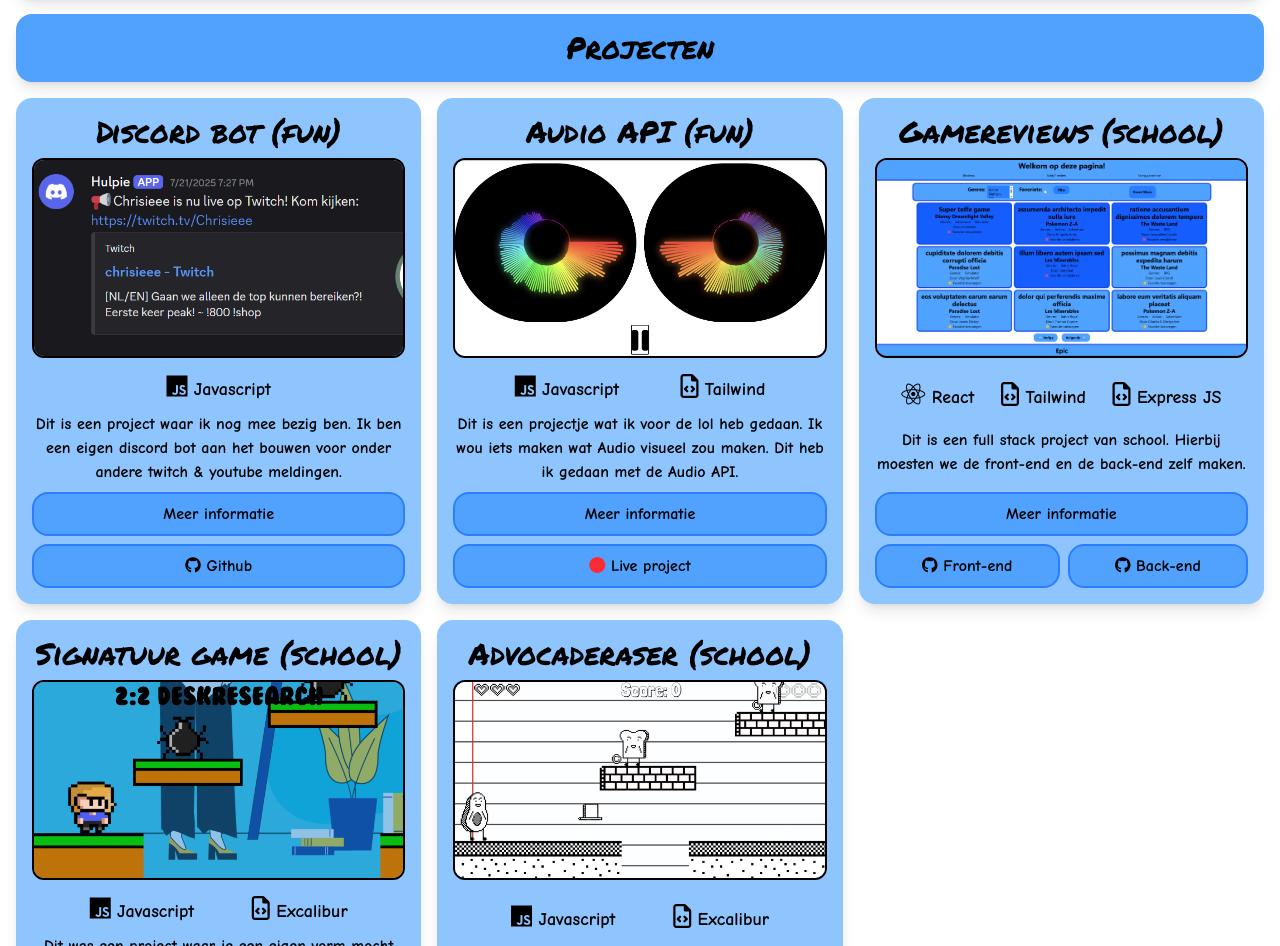
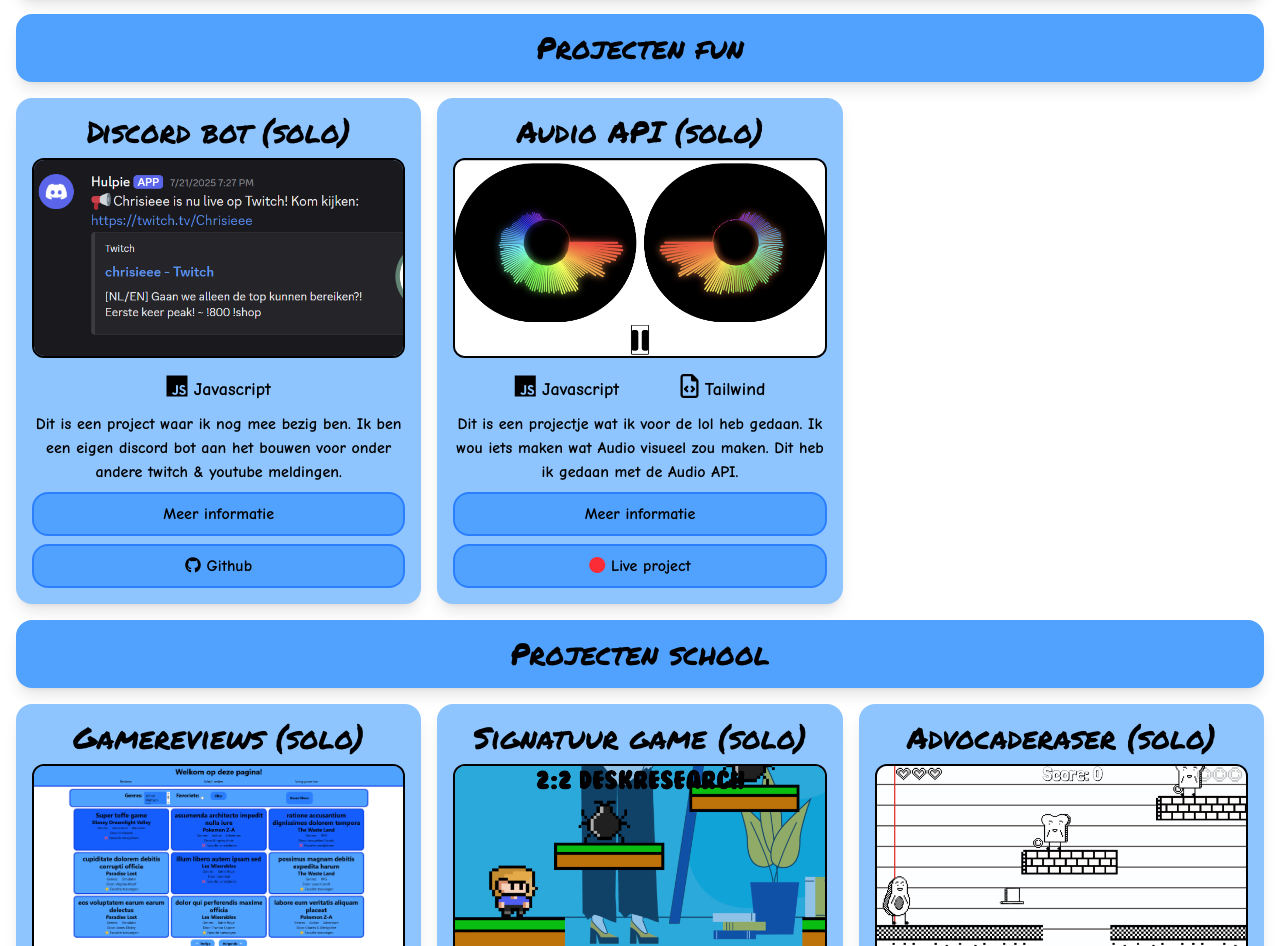
Before and after one commit to Chrisieee/portfolio, a React (Vite) app: page /#/projects in a window 1280 px wide. Shown: the part 66-1012 px from the top of the page. Built offline with nearby package versions, Linux system fonts and the light colour scheme.

Commit message:
Animatie verbeterd

```diff
--- a/src/Layout.jsx
+++ b/src/Layout.jsx
@@ -1,6 +1,7 @@
 import './index.css'
 import {Outlet} from "react-router";
 import Header from "./components/header.jsx";
+import {AnimatePresence, motion} from "framer-motion";
 
 function Layout() {
     return (
@@ -8,7 +9,12 @@ function Layout() {
             <Header/>
 
             <main className={"max-w-screen flex flex-col gap-2 my-2 flex-grow"}>
-                <Outlet/>
+                <AnimatePresence mode="wait">
+                    <motion.div key={location.pathname} className={"flex-grow"}
+                                transition={{type: "spring", stiffness: 100, damping: 20}}>
+                        <Outlet/>
+                    </motion.div>
+                </AnimatePresence>
             </main>
 
             <footer className={"my-2 mx-4 px-5 py-5 rounded-2xl bg-blue-400 text-center shadow-lg"}>
--- a/src/context/AnimationContext.jsx
+++ b/src/context/AnimationContext.jsx
@@ -16,16 +16,19 @@ export function AnimateProvider({children}) {
     const itemVariants = {
         hidden: {
             opacity: 0,
-            y: 40,
-            scale: 0.98
+            x: 25,
+            scale: 0.9,
+            filter: "blur(2px)"
         },
         show: {
             opacity: 1,
-            y: 0,
+            x: 0,
             scale: 1,
+            filter: "blur(0px)",
             transition: {
-                duration: 0.3,
-                ease: "easeOut"
+                type: "spring",
+                stiffness: 120,
+                damping: 14
             }
         }
     };
--- a/src/context/ProjectsContext.jsx
+++ b/src/context/ProjectsContext.jsx
@@ -7,7 +7,7 @@ export function ProjectsProvider({children}) {
         title: "Projecten",
         project1: "Voor dit project heb ik een simpele platformer gemaakt in de Excalibur game engine. Dit was een project die ik heb gemaakt voor school.",
         project2: "Dit was een project waar je een eigen vorm mocht kiezen om je groei te laten zien. Ik heb hiervoor een simpele platformer gemaakt met verschillende werelden en levels.",
-        title2: "Signatuur game (school)",
+        title2: "Signatuur game (solo)",
         project3: "Dit is een full stack project van school. Hierbij moesten we de front-end en de back-end zelf maken.",
         project4: "Dit is een projectje wat ik voor de lol heb gedaan. Ik wou iets maken wat Audio visueel zou maken. Dit heb ik gedaan met de Audio API.",
         project5: "Dit is een project waar ik nog mee bezig ben. Ik ben een eigen discord bot aan het bouwen voor onder andere twitch & youtube meldingen.",
@@ -17,7 +17,7 @@ export function ProjectsProvider({children}) {
         title: "Projects",
         project1: "I made a simple platformer game for this project. I made this in the Excalibur game engine. This was a project I made for school.",
         project2: "We had the change to choice our own methode to show our grow. I choose to make a game for this project with different levels and worlds.",
-        title2: "Signature game (school)",
+        title2: "Signature game (solo)",
         project3: "This is a full stack project from school. We needed to make the back-end and front-end ourselves.",
         project4: "I made this project for fun. I wanted to make something that made audio something visual. I made this using the Audio API.",
         project5: "This is a work in progress project. I am making my own discord bot to give twitch and youtube alerts in a server."
--- a/src/pages/Home.jsx
+++ b/src/pages/Home.jsx
@@ -16,9 +16,8 @@ function Home() {
         <motion.div
             className="mx-4 grid md:grid-cols-4 grid-cols-2 gap-4 h-full"
             variants={containerVariants} initial="hidden" animate="show">
-            <motion.section
-                variants={itemVariants}
-                className="shadow-lg rounded-2xl p-4 bg-blue-400 md:col-span-2 col-span-1 row-span-2 flex flex-col justify-center gap-2">
+            <motion.section variants={itemVariants}
+                            className=" shadow-lg rounded-2xl p-4 bg-blue-400 md:col-span-2 col-span-1 row-span-2 flex flex-col justify-center gap-2">
                 <p className={"text-4xl"}><i className="fa-solid fa-quote-left"></i></p>
                 <h2 className={"text-2xl font-heading"}>{home.quote}</h2>
                 <p>{home.quoteInfo}</p>
--- a/src/pages/Projects.jsx
+++ b/src/pages/Projects.jsx
@@ -16,19 +16,20 @@ function Projects() {
 
     return (
         <motion.div className={"mx-4 grid md:grid-cols-3 grid-cols-1 gap-4 h-full"}
-                    variants={containerVariants} initial="hidden" animate="show">
+                    variants={containerVariants} initial="hidden" animate="show" layout="position">
             <motion.section
                 variants={itemVariants}
                 className={"shadow-lg rounded-2xl p-4 bg-blue-400 md:col-span-3 col-span-1 content-center text-center"}>
-                <h2 className={"text-3xl font-heading"}>{project.title}</h2>
+                <h2 className={"text-3xl font-heading"}>{project.title} fun</h2>
             </motion.section>
 
             <motion.section
-                variants={itemVariants}
+                variants={itemVariants} layoutId="project-5" layout="position"
                 className={"gap-2 shadow-lg rounded-2xl p-4 bg-blue-300 col-span-1 content-center text-center flex-col flex justify-between"}>
                 <div>
-                    <h3 className={"text-3xl font-heading pb-2"}>Discord bot (fun)</h3>
-                    <img className={"object-cover object-left rounded-xl w-full h-50 border-2"} src={discord}
+                    <h3 className={"text-3xl font-heading pb-2"}>Discord bot (solo)</h3>
+                    <motion.img layoutId="project-5-image"
+                                className={"object-cover object-left rounded-xl w-full h-50 border-2"} src={discord}
                                 alt="foto discord bot"/>
                 </div>
                 <div className={"flex justify-evenly pt-2"}>
@@ -45,12 +46,12 @@ function Projects() {
                 </div>
             </motion.section>
 
-            <motion.section
-                variants={itemVariants}
+            <motion.section layoutId="project-4" layout="position" variants={itemVariants}
                             className={"gap-2 shadow-lg rounded-2xl p-4 bg-blue-300 col-span-1 content-center text-center flex-col flex justify-between"}>
                 <div>
-                    <h3 className={"text-3xl font-heading pb-2"}>Audio API (fun)</h3>
-                    <img className={"object-cover object-top rounded-xl w-full h-50 border-2"} src={audio}
+                    <h3 className={"text-3xl font-heading pb-2"}>Audio API (solo)</h3>
+                    <motion.img layoutId="project-4-image"
+                                className={"object-cover object-top rounded-xl w-full h-50 border-2"} src={audio}
                                 alt="foto audio api"/>
                 </div>
                 <div className={"flex justify-evenly pt-2"}>
@@ -70,11 +71,18 @@ function Projects() {
 
             <motion.section
                 variants={itemVariants}
+                className={"shadow-lg rounded-2xl p-4 bg-blue-400 md:col-span-3 col-span-1 content-center text-center"}>
+                <h2 className={"text-3xl font-heading"}>{project.title} school</h2>
+            </motion.section>
+
+            <motion.section
+                variants={itemVariants} layoutId="project-3" layout="position"
                 className={"gap-2 shadow-lg rounded-2xl p-4 bg-blue-300 col-span-1 content-center text-center flex-col flex justify-between"}>
                 <div>
-                    <h3 className={"text-3xl font-heading pb-2"}>Gamereviews (school)</h3>
-                    <img className={"object-cover object-center rounded-xl w-full h-50 border-2"} src={gamereview}
-                         alt="foto gamereview"/>
+                    <h3 className={"text-3xl font-heading pb-2"}>Gamereviews (solo)</h3>
+                    <motion.img layoutId="project-3-image"
+                                className={"object-cover object-center rounded-xl w-full h-50 border-2"}
+                                src={gamereview} alt="foto gamereview"/>
                 </div>
                 <div className={"flex justify-evenly pt-2"}>
                     <p className={"text-lg"}><i className="fa-brands fa-react text-2xl"></i> React</p>
@@ -97,12 +105,12 @@ function Projects() {
                 </div>
             </motion.section>
 
-            <motion.section
-                variants={itemVariants}
+            <motion.section layoutId="project-2" variants={itemVariants} layout="position"
                             className={"gap-2 shadow-lg rounded-2xl p-4 bg-blue-300 col-span-1 content-center text-center flex-col flex justify-between"}>
                 <div>
                     <h3 className={"text-3xl font-heading pb-2"}>{project.title2}</h3>
-                    <img className={"object-cover object-left rounded-xl w-full h-50 border-2"} src={signatuur}
+                    <motion.img layoutId="project-2-image"
+                                className={"object-cover object-left rounded-xl w-full h-50 border-2"} src={signatuur}
                                 alt="foto signatuur"/>
                 </div>
                 <div className={"flex justify-evenly pt-2"}>
@@ -120,12 +128,13 @@ function Projects() {
                 </div>
             </motion.section>
 
-            <motion.section
-                variants={itemVariants}
+            <motion.section layoutId="project-1" variants={itemVariants} layout="position"
                             className={"gap-2 shadow-lg rounded-2xl p-4 bg-blue-300 col-span-1 content-center text-center flex-col flex justify-between"}>
                 <div>
-                    <h3 className={"text-3xl font-heading pb-2"}>Advocaderaser (school)</h3>
-                    <img className={"object-cover object-left rounded-xl w-full h-50 border-2"} src={advocaderaser}
+                    <h3 className={"text-3xl font-heading pb-2"}>Advocaderaser (solo)</h3>
+                    <motion.img layoutId="project-1-image"
+                                className={"object-cover object-left rounded-xl w-full h-50 border-2"}
+                                src={advocaderaser}
                                 alt="foto advocaderaser"/>
                 </div>
                 <div className={"flex justify-evenly pt-2"}>
--- a/src/pages/detailpages/Advocaderaser.jsx
+++ b/src/pages/detailpages/Advocaderaser.jsx
@@ -14,9 +14,11 @@ function Advocaderaser() {
     const {containerVariants, itemVariants} = useAnimate()
 
     return (
-        <motion.div className={"mx-4 grid grid-cols-2 md:grid-cols-4 gap-4 h-full"} variants={containerVariants}
+        <motion.div layoutId="project-1" className={"mx-4 grid grid-cols-2 md:grid-cols-4 gap-4 h-full"}
+                    variants={containerVariants} layout="position" exit={{opacity: 0}}
+                    transition={{duration: 0.2}}
                     initial="hidden" animate="show">
-            <motion.img variants={itemVariants}
+            <motion.img layoutId="project-1-image" variants={itemVariants}
                         className={"border-1 shadow-lg h-full w-full object-cover object-left rounded-xl col-span-2 row-span-1"}
                         src={foto} alt="foto advocaderaser"/>
 
```
Also changed, not shown: src/pages/detailpages/Audio.jsx (+4 -3 lines), src/pages/detailpages/Discordbot.jsx (+10 -6 lines), src/pages/detailpages/Gamereviews.jsx (+4 -3 lines), src/pages/detailpages/Signatuur.jsx (+5 -3 lines), 1 other file (tests, documents, lock files or other folders). Lines whose indentation alone changed are shown as unchanged.
